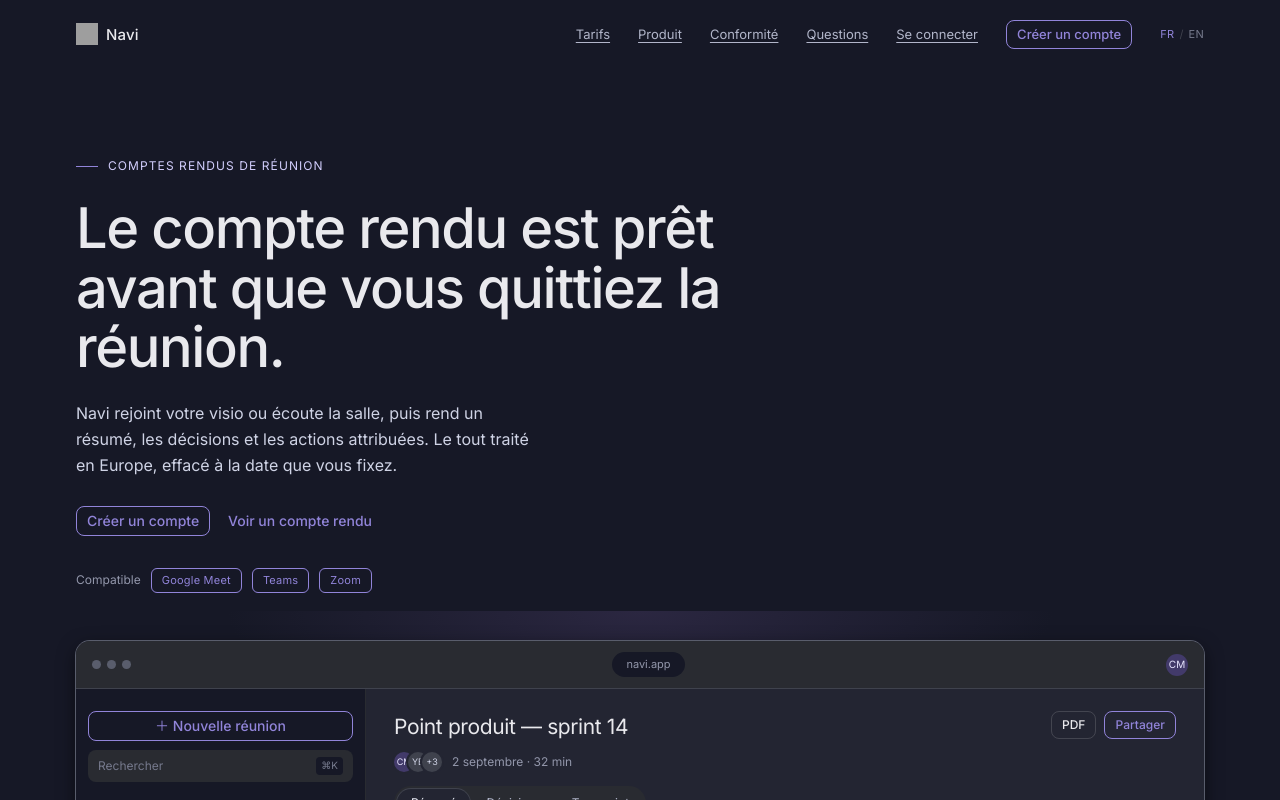
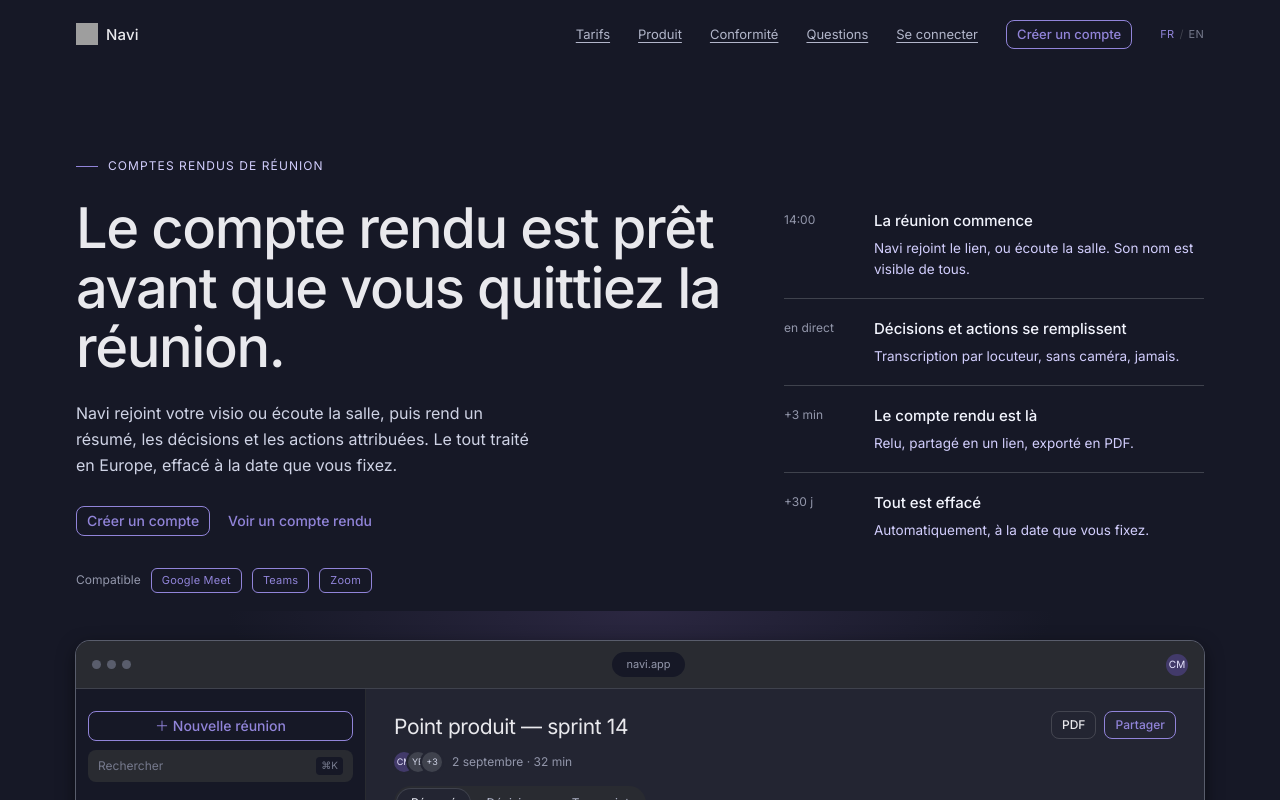
Before and after one commit to BrownGreg/Navi, a Next.js app: page / in a window 1280 px wide. Shown: the top 800 px of the page. Built offline with nearby package versions, Linux system fonts and the light colour scheme; no server answers; grey boxes are pictures that could not be loaded.

Commit message:
feat(landing): ajoute la frise horaire du hero (fr/en)
Remplace l'espace vide a droite du hero par une frise en 4 etapes
(demarrage, direct, compte rendu, effacement), traduite dans les deux
dictionnaires plutot que sous forme d'image.

```diff
--- a/app/page.tsx
+++ b/app/page.tsx
@@ -33,7 +33,8 @@ export default async function LandingPage() {
       </header>
 
       <section style={{ maxWidth: 1240, margin: "0 auto", padding: "88px 56px 48px" }}>
-        <div style={{ display: "flex", flexDirection: "column", gap: 24, maxWidth: 720 }}>
+        <div className="landing-grid2" style={{ display: "grid", gridTemplateColumns: "minmax(0, 1fr) 420px", gap: 56, alignItems: "center" }}>
+          <div style={{ display: "flex", flexDirection: "column", gap: 24 }}>
             <div style={{ display: "flex", alignItems: "center", gap: 10 }}>
               <span style={{ width: 22, height: 1, background: "var(--color-accent)" }} />
               <span style={{ fontSize: 12, letterSpacing: "0.09em", textTransform: "uppercase", color: "var(--color-accent-300)" }}>{l.eyebrow}</span>
@@ -55,6 +56,27 @@ export default async function LandingPage() {
               <span className="tag tag-outline">Google Meet</span>
               <span className="tag tag-outline">Teams</span>
               <span className="tag tag-outline">Zoom</span>
+            </div>
+          </div>
+          <div style={{ display: "flex", flexDirection: "column" }}>
+            {l.timeline.map((step, i) => (
+              <div
+                key={i}
+                style={{
+                  display: "grid",
+                  gridTemplateColumns: "70px minmax(0, 1fr)",
+                  gap: 20,
+                  padding: "18px 0",
+                  borderTop: i === 0 ? "none" : "1px solid var(--color-neutral-800)",
+                }}
+              >
+                <span style={{ fontSize: 12, color: "var(--color-neutral-500)", paddingTop: 2 }}>{step.time}</span>
+                <div style={{ display: "flex", flexDirection: "column", gap: 6 }}>
+                  <span style={{ fontSize: 15, fontWeight: 500, color: "var(--color-neutral-100)" }}>{step.title}</span>
+                  <span style={{ fontSize: 13.5, lineHeight: 1.55, color: "var(--color-accent-300)" }}>{step.body}</span>
+                </div>
+              </div>
+            ))}
           </div>
         </div>
       </section>
--- a/lib/i18n/en.ts
+++ b/lib/i18n/en.ts
@@ -24,6 +24,12 @@ const en: typeof fr = {
     ctaPrimary: "Create an account",
     ctaGhost: "See a sample report",
     compatible: "Compatible with",
+    timeline: [
+      { time: "2:00 PM", title: "The meeting starts", body: "Navi joins the link, or listens in the room. Its name is visible to everyone." },
+      { time: "live", title: "Decisions and actions fill in", body: "Speaker-by-speaker transcription, no camera, ever." },
+      { time: "+3 min", title: "The report is ready", body: "Reviewed, shared via a link, exported to PDF." },
+      { time: "+30 d", title: "Everything is erased", body: "Automatically, on the date you set." },
+    ],
     preview: {
       today: "Today",
       yesterday: "Yesterday",
--- a/lib/i18n/fr.ts
+++ b/lib/i18n/fr.ts
@@ -23,6 +23,12 @@ const fr = {
     ctaPrimary: "Créer un compte",
     ctaGhost: "Voir un compte rendu",
     compatible: "Compatible",
+    timeline: [
+      { time: "14:00", title: "La réunion commence", body: "Navi rejoint le lien, ou écoute la salle. Son nom est visible de tous." },
+      { time: "en direct", title: "Décisions et actions se remplissent", body: "Transcription par locuteur, sans caméra, jamais." },
+      { time: "+3 min", title: "Le compte rendu est là", body: "Relu, partagé en un lien, exporté en PDF." },
+      { time: "+30 j", title: "Tout est effacé", body: "Automatiquement, à la date que vous fixez." },
+    ],
     preview: {
       today: "Aujourd'hui",
       yesterday: "Hier",
```
Lines whose indentation alone changed are shown as unchanged.
